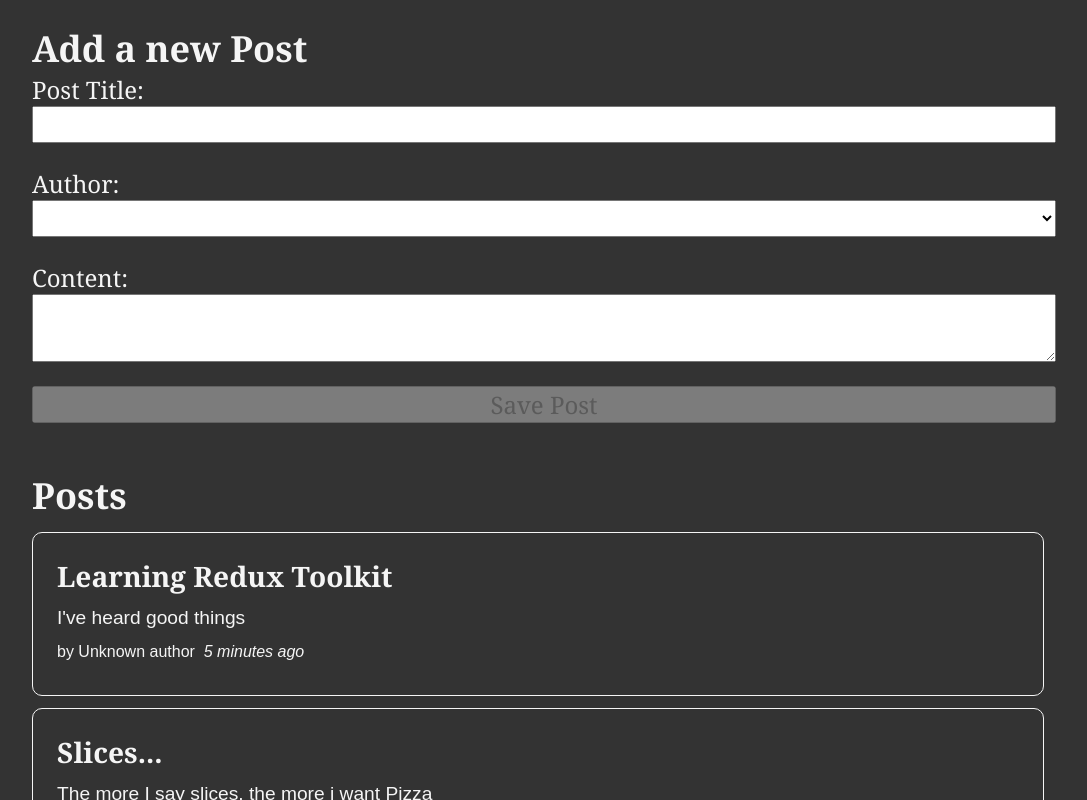
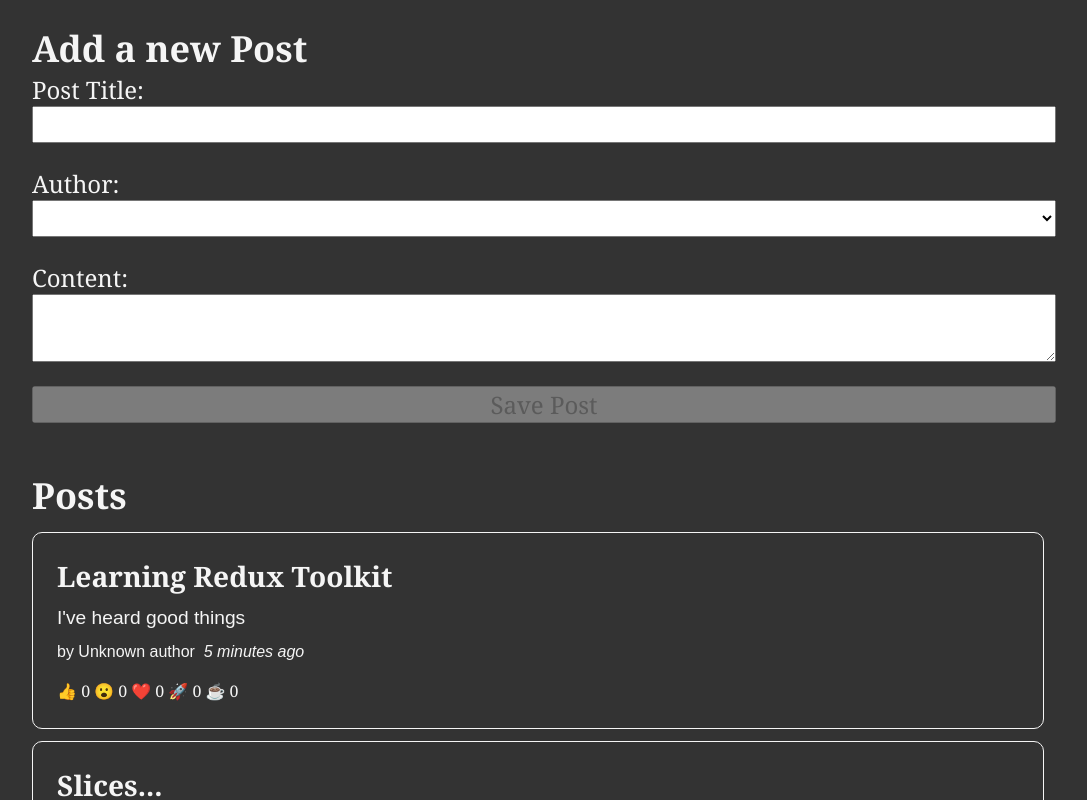
Before and after one commit to GUchechi/Redux_Toolkit_Data-flow, a React (Create React App) app: page / in a window 1280 px wide. Shown: the top 800 px of the page, without its empty margins (96-1183 px from the left). Built offline with nearby package versions, Linux system fonts and the light colour scheme.

Commit message:
blog-app

```diff
--- a/src/features/posts/PostLists.js
+++ b/src/features/posts/PostLists.js
@@ -2,21 +2,25 @@
 import { useSelector } from "react-redux";
 import PostAuthor from "./PostAuthor";
 import { selectAllPosts } from "./postSlice";
+import ReactionButtons from "../posts/ReactionButtons";
 import TimeAgo from "./TimeAgo";
 
 const PostLists = () => {
-  const posts = useSelector (selectAllPosts);
+  const posts = useSelector(selectAllPosts);
 
-  const orderedPosts = posts.slice().sort((a, b) => b.date.localeCompare(a.date))
+  const orderedPosts = posts
+    .slice()
+    .sort((a, b) => b.date.localeCompare(a.date));
 
   const renderedPosts = orderedPosts.map((post) => (
     <article key={post.id}>
       <h3>{post.title}</h3>
       <p>{post.content.substring(0, 100)}</p>
       <p className="postCredit">
-        <PostAuthor userId={post.userId}/>
-        <TimeAgo timestamp={post.date}/>
+        <PostAuthor userId={post.userId} />
+        <TimeAgo timestamp={post.date} />
       </p>
+      <ReactionButtons post={post} />
     </article>
   ));
   return (
--- /dev/null
+++ b/src/features/posts/ReactionButtons.js
@@ -0,0 +1,32 @@
+import { useDispatch } from "react-redux";
+import { reactionAdded } from "./postSlice";
+
+const reactionEmoji = {
+  thumbsUp: "👍",
+  wow: "😮",
+  heart: "❤️",
+  rocket: "🚀",
+  coffee: "☕",
+};
+
+const ReactionButtons = ({ post }) => {
+  const dispatch = useDispatch();
+
+  const reactionButtons = Object.entries(reactionEmoji).map(([name, emoji]) => {
+    return (
+      <button
+        key={name}
+        type="button"
+        className="reactionButton"
+        onClick={() =>
+          dispatch(reactionAdded({ postId: post.id, reaction: name }))
+        }
+      >
+        {emoji} {post.reactions[name]}
+      </button>
+    );
+  });
+
+  return <div>{reactionButtons}</div>;
+};
+export default ReactionButtons;
--- a/src/features/posts/postSlice.js
+++ b/src/features/posts/postSlice.js
@@ -7,12 +7,26 @@
     title: "Learning Redux Toolkit",
     content: "I've heard good things",
     date: sub(new Date(), { minutes: 5 }).toISOString(),
+    reactions: {
+      thumbsUp: 0,
+      wow: 0,
+      heart: 0,
+      rocket: 0,
+      coffee: 0,
+    },
   },
   {
     id: "2",
     title: "Slices...",
     content: "The more I say slices, the more i want Pizza",
     date: sub(new Date(), { minutes: 5 }).toISOString(),
+    reactions: {
+      thumbsUp: 0,
+      wow: 0,
+      heart: 0,
+      rocket: 0,
+      coffee: 0,
+    },
   },
 ];
 
@@ -32,14 +46,28 @@
             content,
             date: new Date().toISOString(),
             userId,
+            reactions: {
+              thumbsUp: 0,
+              wow: 0,
+              heart: 0,
+              rocket: 0,
+              coffee: 0,
+            },
           },
         };
       },
+    },
+    reactionAdded(state, action) {
+      const { postId, reaction } = action.payload;
+      const existingPost = state.find((post) => post.id === postId);
+      if (existingPost) {
+        existingPost.reactions[reaction]++;
+      }
     },
   },
 });
 
 export const selectAllPosts = (state) => state.posts;
-export const { postAdded } = postSlice.actions;
+export const { postAdded, reactionAdded } = postSlice.actions;
 
 export default postSlice.reducer;
```
